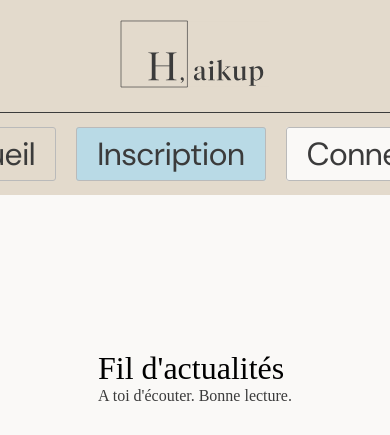
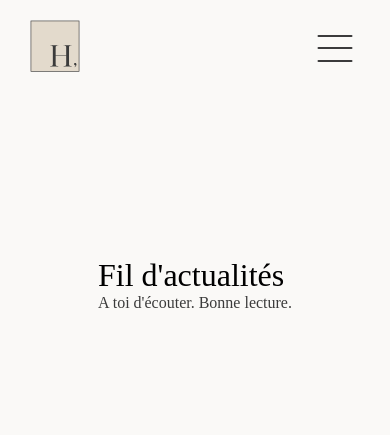
Before and after one commit to k-cpa/HaikUp, a Symfony app: template templates/feed/feed.html.twig in a window 390 px wide; the page is wider, and only the part inside the window is pictured. Shown: the top 435 px of that part. Run offline with Twig, Linux system fonts and the light colour scheme; the template is opened without the code that fills it, so the values that code supplies are empty; style sheets or scripts are compiled from the project's sources; some libraries are stand-ins or nearby versions.

Commit message:
responsive header

```diff
--- a/assets/styles/layout/_header.scss
+++ b/assets/styles/layout/_header.scss
@@ -84,11 +84,11 @@
         position: fixed;
         background-color: var.$secondaryDark;
         height: 100%;
-        width: 50%;
+        width: 100%;
         position: fixed;
         z-index: 9998;
         top: 0;
-        right: -50%;
+        right: -100%;
         text-align: center;
         font-size: 2rem;
         transition: .3s ease;
@@ -246,3 +246,13 @@
         }
     }
 }
+
+@media screen and (max-width: 768px) {
+  .header_mobile {
+    @include mixin.flex($justify: space-between);
+  }
+
+  .header_desktop {
+    display: none;
+  }
+}
```
